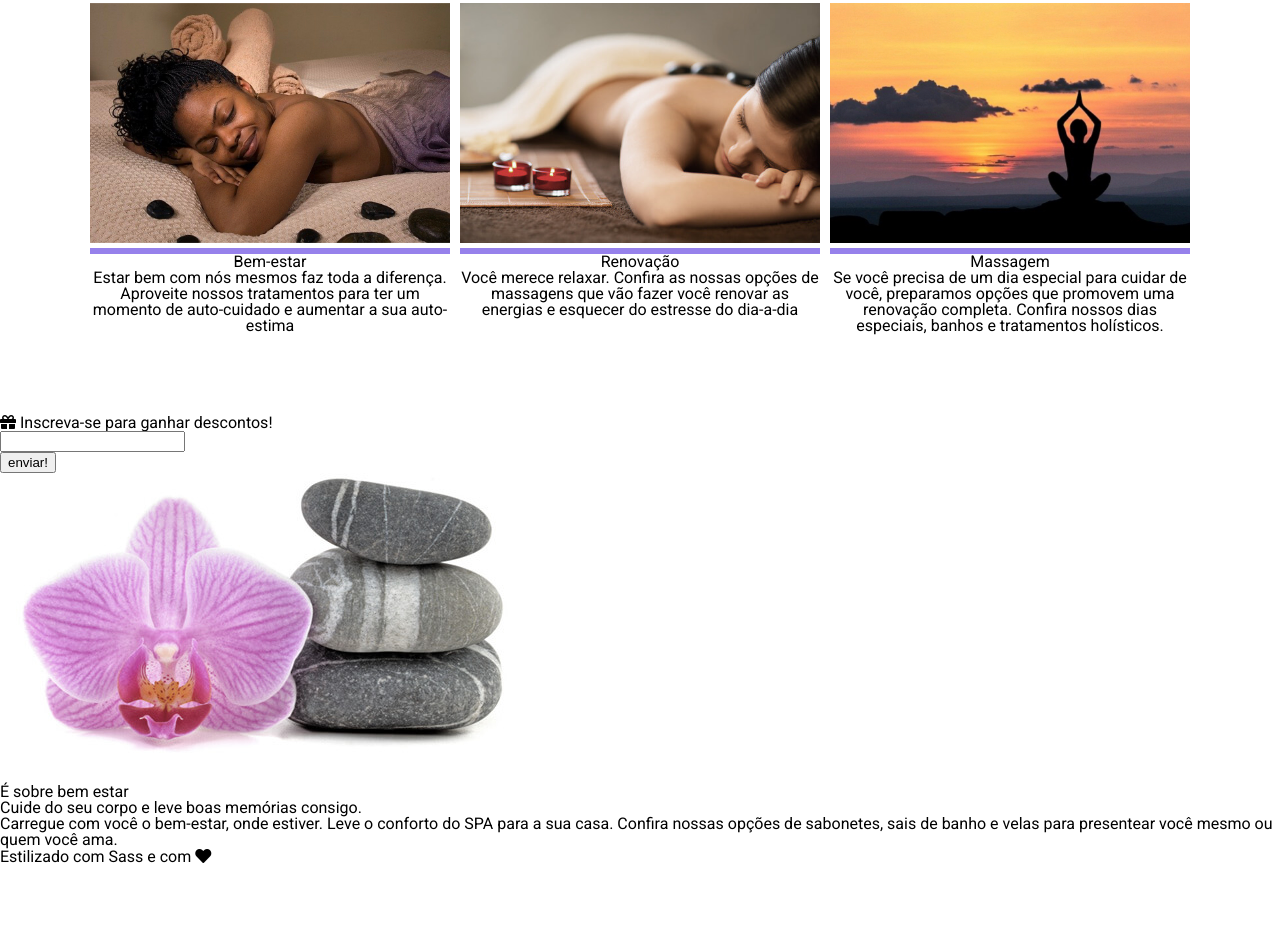
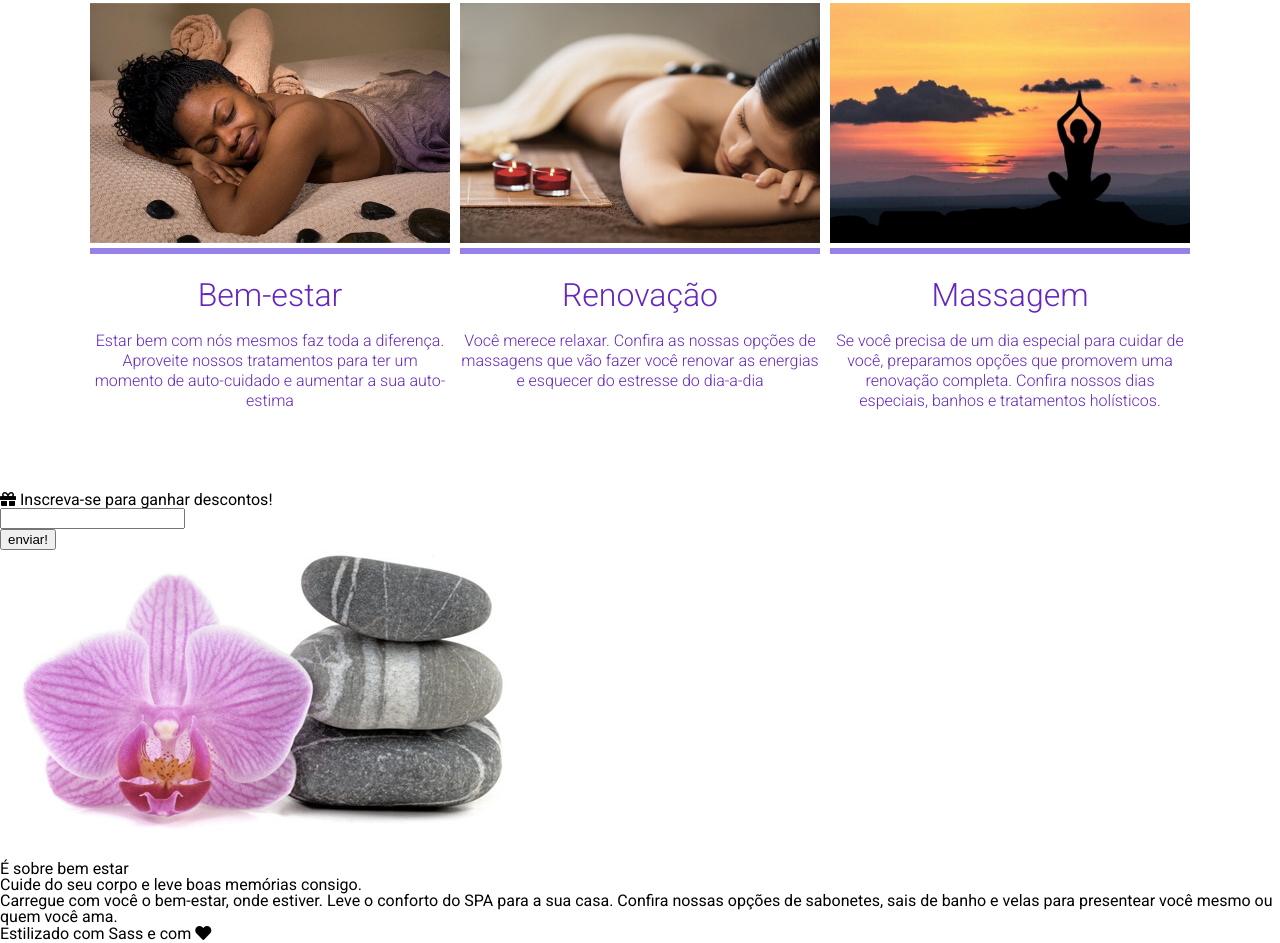
Before and after one commit to RafaelOsama/SPA-Alura, a plain HTML site: page index.html in a window 1280 px wide. Shown: the part 670-1613 px from the top of the page. Before the commit the page ends 1536 px from the top, so only its background shows below. Drawn offline with nearby package versions, Linux system fonts and the light colour scheme.

Commit message:
finalizando o serviço

```diff
--- a/styles/componets/_servicos.scss
+++ b/styles/componets/_servicos.scss
@@ -22,6 +22,19 @@
         .card {
             width: 360px;
             text-align: center;
+            h5 {
+               font-size: $tamanho-do-texto / 1.5;
+               font-weight: 300;
+               margin-top: 25px;
+               margin-bottom: 20px;
+               color: $cor-primaria;
+            }
+            p {
+              font-size: $tamanho-do-texto / 3;
+              font-weight: 300;
+              color: $cor-primaria;
+              line-height: 1.25rem;
+            }
             .img-container {
                 padding-bottom: 2px;
                 border-bottom: 6px solid $cor-secundaria;
```
Also changed, not shown: styles/style.css, 1 other file.
